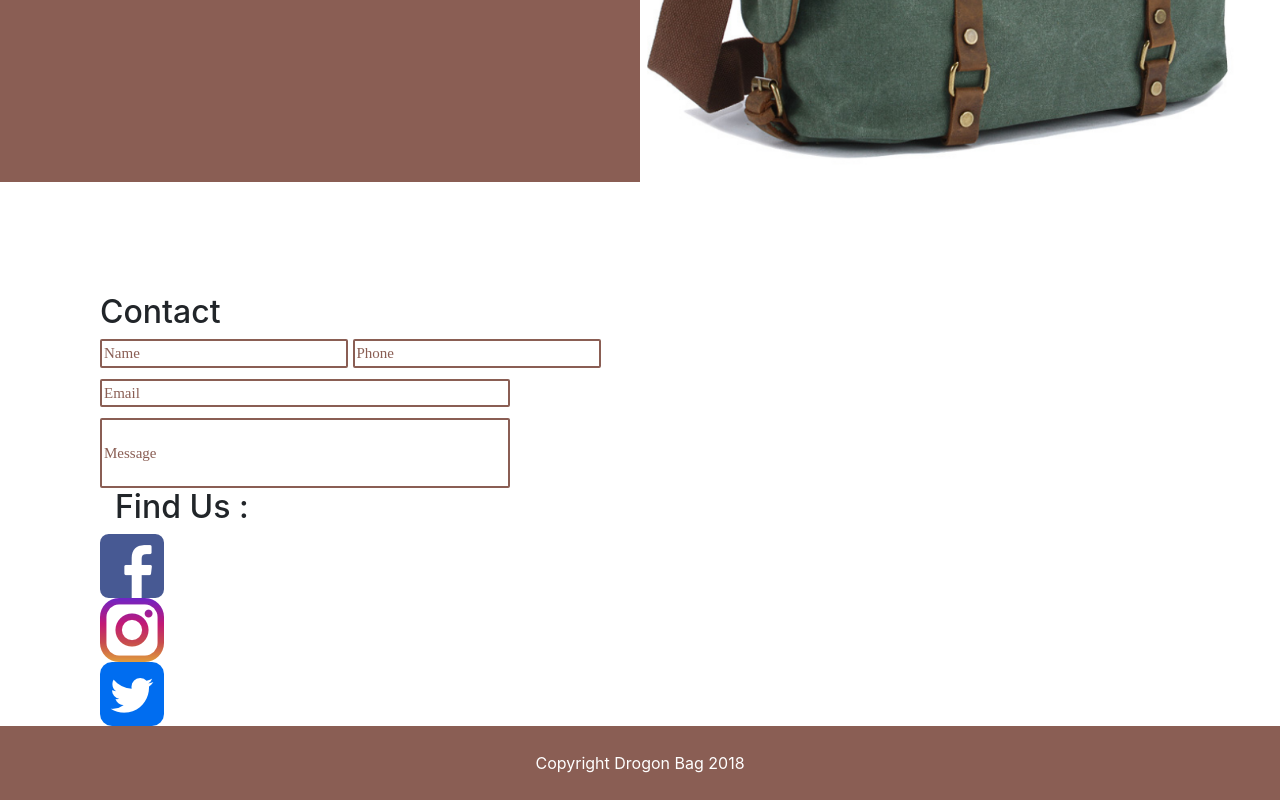
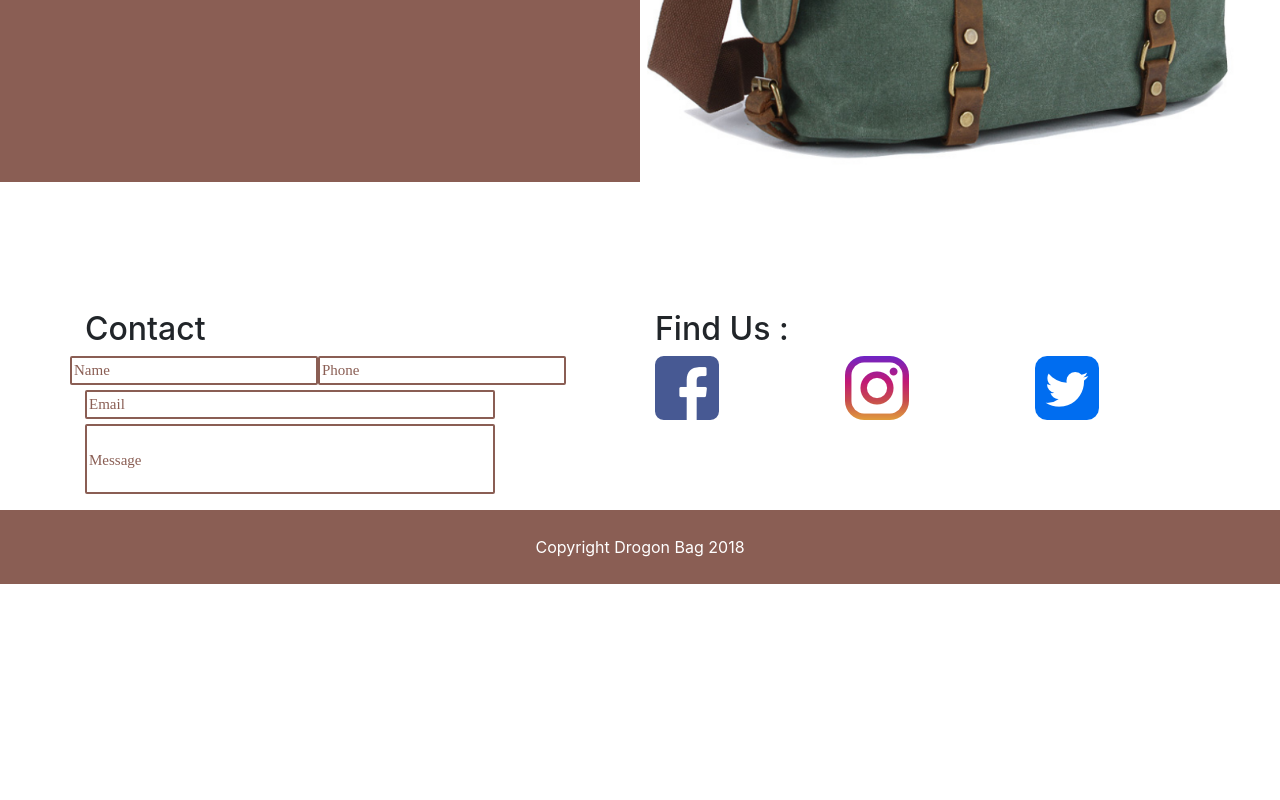
Before and after one commit to Project-API-Drogon/Project-API-Drogon, a plain HTML site: page index.html in a window 1280 px wide. Shown: the part 3433-4233 px from the top of the page. After the commit the page ends 4017 px from the top, so only its background shows below. Drawn offline with nearby package versions, Linux system fonts and the light colour scheme; no server answers.

Commit message:
contact form adjustment

```diff
--- a/index.html
+++ b/index.html
@@ -175,13 +175,16 @@
         </div>
     </div>
 
-    <div class="container">
-        <div class="container cont">
+    <!-- contact info -->
+    <div class="container cont mb-3">
+        <div class="row">
+            <form class="col">
                 <h2>Contact</h2>
-            <form>
                 <div class="row">
-                    <div class="col-md-6">
+                    <div class="col-xs">
                         <input class="form" type="text" name="name" placeholder="Name">
+                    </div>
+                    <div class="col-xs">
                         <input class="form" type="number" name="phone" placeholder="Phone">
                     </div>
                 </div>
@@ -196,22 +199,25 @@
                     </div>
                 </div>
             </form>
-            <div class="container">
+
+            <div class="col">
                 <h2>Find Us :</h2>
                 <div class="row">
+                    <div class="col">
                         <a href="#">
                             <img src="./assets/facebook.png">
                         </a>
                     </div>
-                <div class="row">
+                    <div class="col">
                         <a href="#">
                             <img src="./assets/instagram.png">
                         </a>
                     </div>
-                <div class="row">
+                    <div class="col">
                         <a href="#">
                             <img src="./assets/twitter.png">
                         </a>
+                    </div>
                 </div>
             </div>
         </div>
```
Lines whose indentation alone changed are shown as unchanged.
